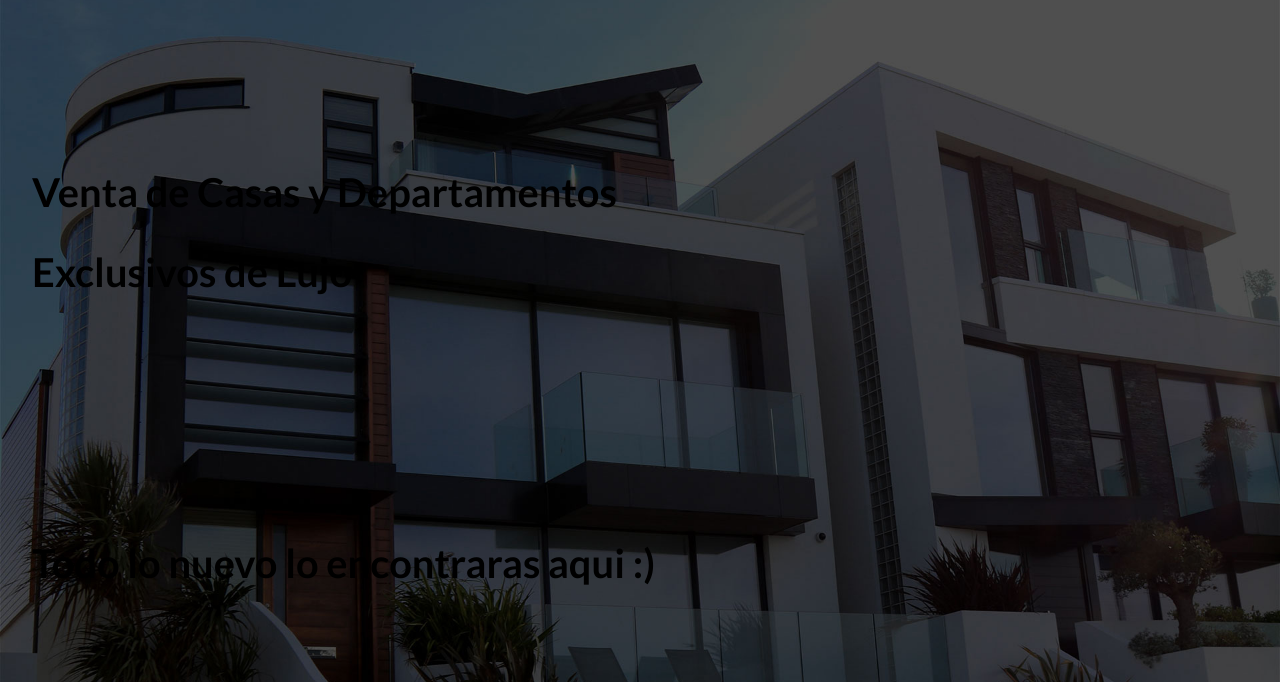
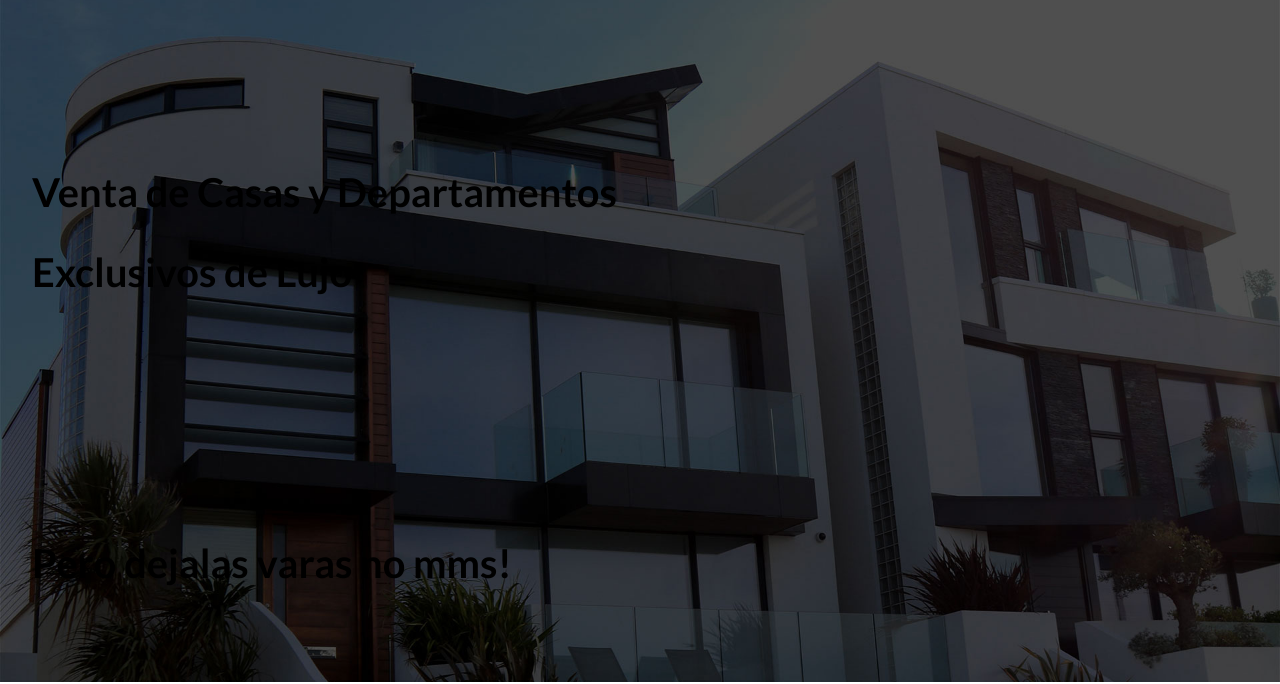
Before and after one commit to AlbertoNoriega/capagit, a plain HTML site: page index.html in a window 1280 px wide. Shown: the part 118-802 px from the top of the page. Drawn offline with Linux system fonts and the light colour scheme.

Commit message:
Se edito el H1

```diff
--- a/index.html
+++ b/index.html
@@ -31,7 +31,7 @@
                  </nav>
             </div><!-- Barra -->
             <h1>Venta de Casas y Departamentos Exclusivos de Lujo</h1>
-            <h1>Todo lo nuevo lo encontraras aqui :)</h1>
+            <h1>Pero dejalas varas no mms!</h1>
         </div><!-- Contenedor -->
     </header>
 
```
